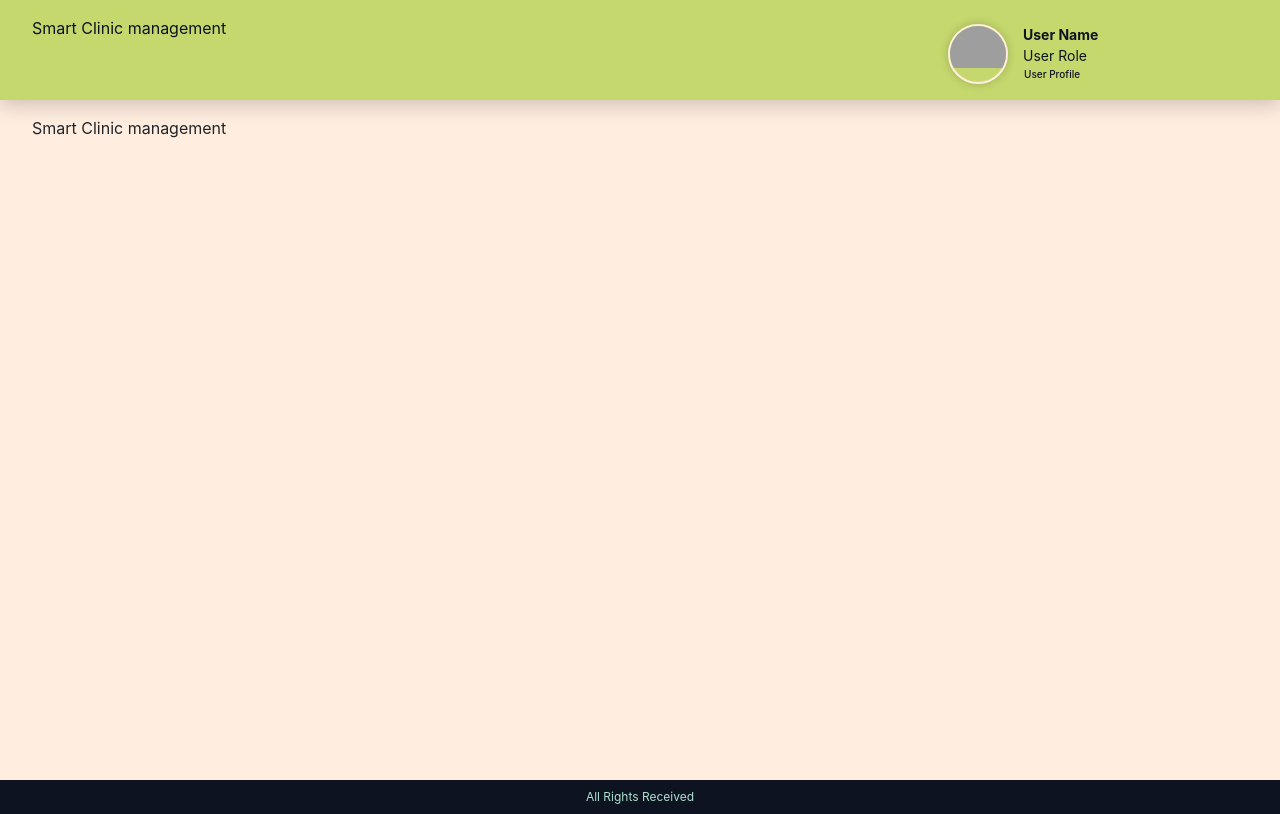
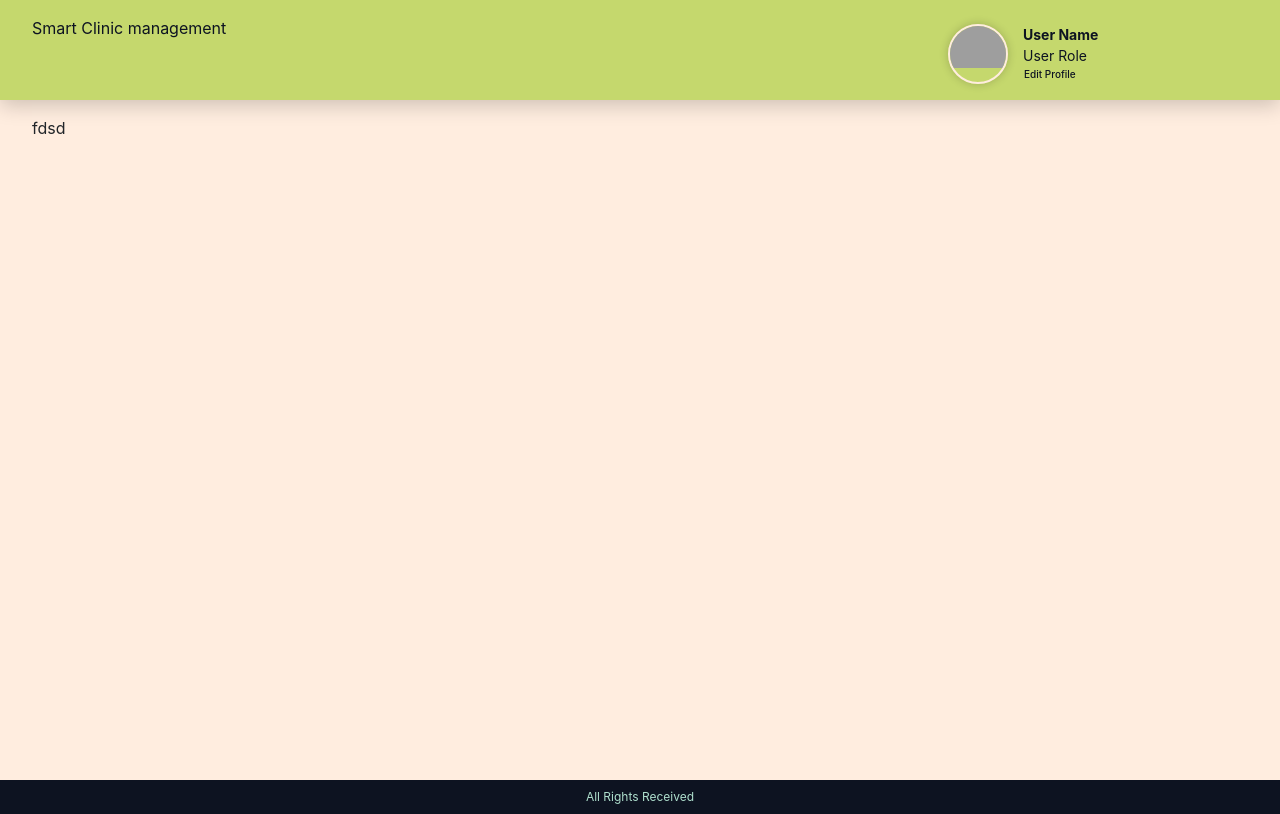
Before and after one commit to arahman1983/clinic-manage, a React (Create React App) app: page / in a window 1280 px wide. Built offline with nearby package versions, Linux system fonts and the light colour scheme; grey boxes are pictures that could not be loaded; what redux-immutable-state-invariant would draw is missing.

Commit message:
first page

```diff
--- a/public/locales/en/translation.json
+++ b/public/locales/en/translation.json
@@ -1,5 +1,5 @@
 {
   "siteName" : "Smart Clinic management",
   "footer" : "All Rights Received",
-  "profileLink": "User Profile"
+  "profileLink": "Edit Profile"
 }
--- a/src/App.js
+++ b/src/App.js
@@ -1,14 +1,13 @@
 import { useTranslation } from 'react-i18next';
 import {Layout} from './components'
+import { Clinics } from './pages';
 
 function App() {
   const {t} = useTranslation()
   return (
     <div className="App">
       <Layout>
-        {
-          t('siteName')
-        }
+        <Clinics />
       </Layout>
     </div>
   );
--- /dev/null
+++ b/src/pages/clinics/clinics.js
@@ -0,0 +1,11 @@
+import styles from './clinics.module.css'
+
+function Clinics (){
+  return(
+    <div>
+      fdsd
+    </div>
+  )
+}
+
+export default Clinics
--- a/src/pages/index.js
+++ b/src/pages/index.js
@@ -0,0 +1 @@
+export {default as Clinics} from './clinics/clinics'
```
Also changed, not shown: src/pages/clinics/clinics.module.css (added).
